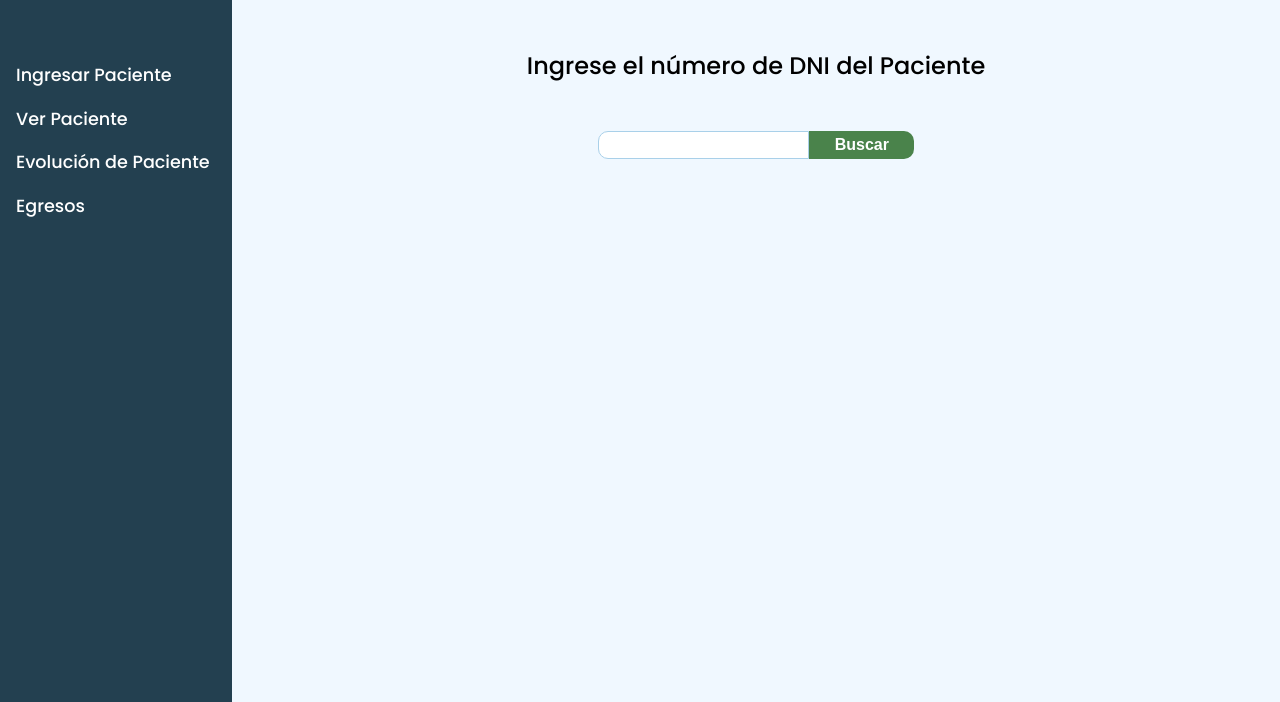
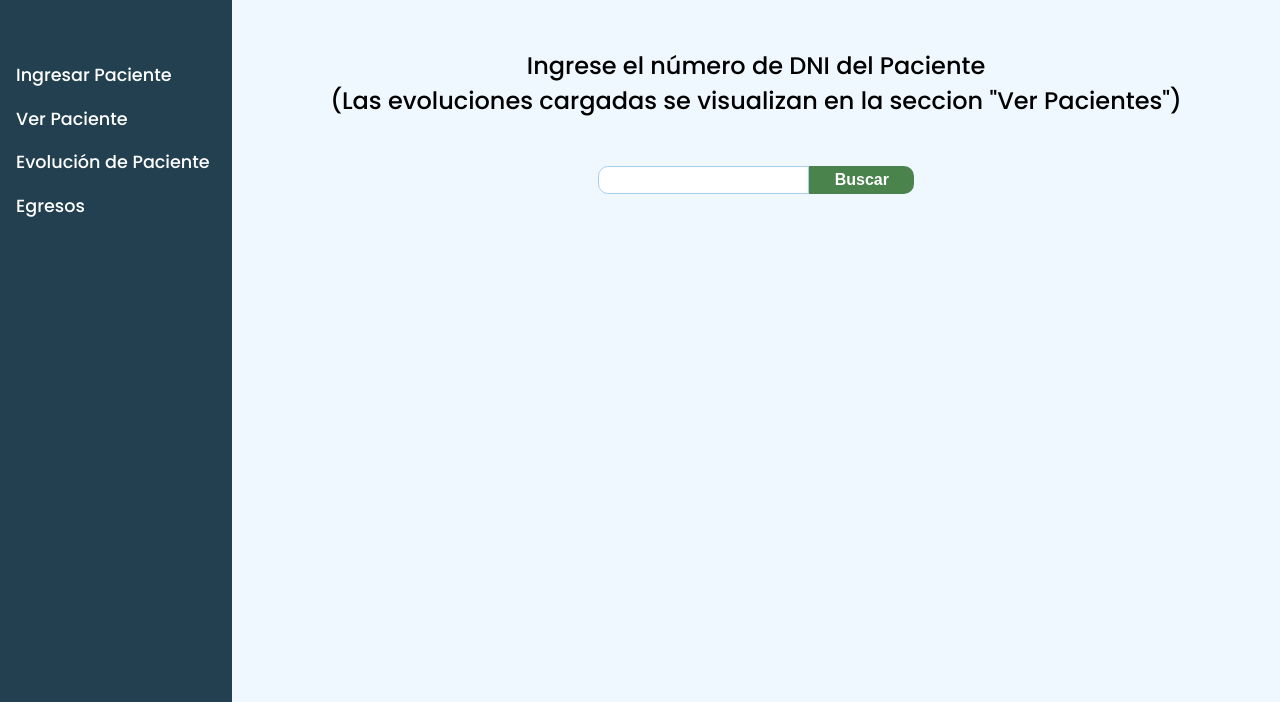
Before and after one commit to MaximilianoAraujo/Entrega-Final-JS, a plain HTML site: page sections/evolucionPaciente.html in a window 1280 px wide. Shown: the part 98-800 px from the top of the page. Drawn offline with Linux system fonts and the light colour scheme.

Commit message:
Se agrego un texto extra en la seccion de evolucion de paciente

```diff
--- a/sections/evolucionPaciente.html
+++ b/sections/evolucionPaciente.html
@@ -34,7 +34,7 @@
         </div>
         <section>
             <div>
-                <p class="parrafoSeccion">Ingrese el número de DNI del Paciente</p>
+                <p class="parrafoSeccion">Ingrese el número de DNI del Paciente <br> (Las evoluciones cargadas se visualizan en la seccion "Ver Pacientes")</p>
             </div>
             <div class="containerBusquedaConsulta">
                 <input class="inputConsulta" id="consultaParaEvolucion" type="number" name="consultaParaEvolucion" required>
```
Also changed, not shown: style.css (+5 -4 lines).
